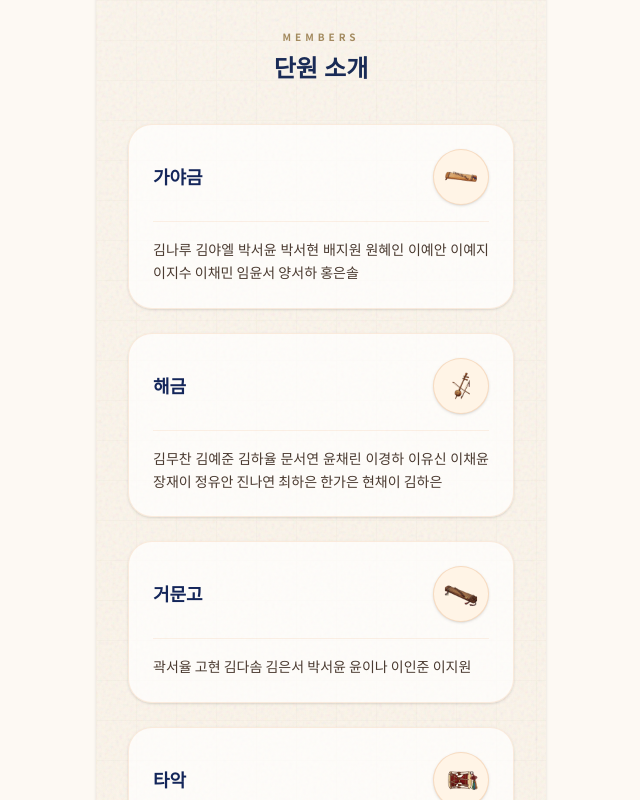
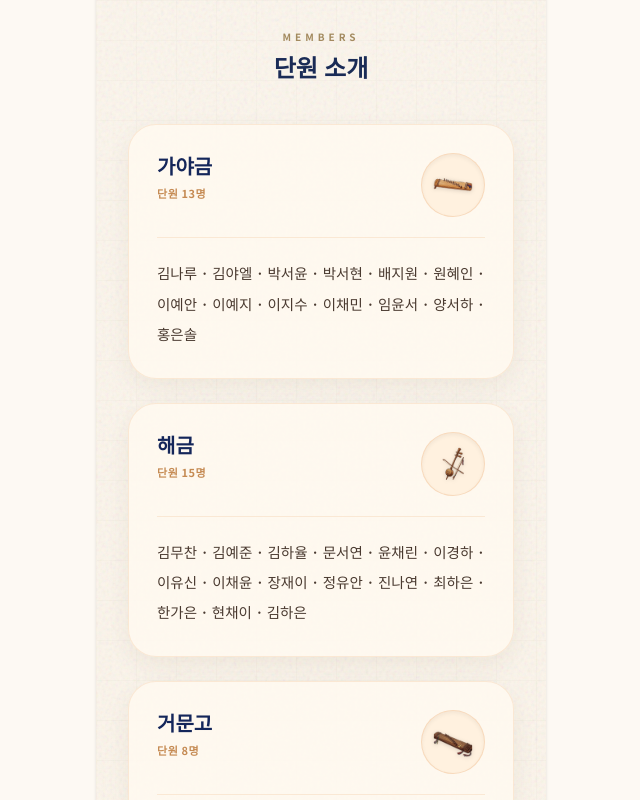
Before and after one commit to ohjin5/korean-traditional-music-invitation_2026_02, a React (Vite) app: page / in a window 1280 px wide. Shown: the part 2760-3560 px from the top of the page, without its empty margins (319-959 px from the left). Built offline with nearby package versions, Linux system fonts and the light colour scheme.

Commit message:
Add files via upload

```diff
--- a/src/App.tsx
+++ b/src/App.tsx
@@ -448,28 +448,41 @@ export default function App() {
           </div>
 
           <div className="grid gap-6">
-            {MEMBERS.map((group, idx) => (
-              <div key={idx} className="rounded-3xl bg-white/70 border border-[#E8A46B]/20 shadow-sm overflow-hidden group hover:bg-white/80 transition-all p-6">
-                <div className="flex items-center justify-between gap-4">
-                  <h4 className="text-lg font-serif font-black text-[#14265A]">{group.instrument}</h4>
-                  <div className="w-14 h-14 rounded-full bg-[#FFF4E6] border border-[#E8A46B]/30 flex items-center justify-center shrink-0 shadow-sm">
+            {MEMBERS.map((group, idx) => {
+              const memberCount = group.names.trim().split(/\s+/).length;
+              const formattedNames = group.names.trim().split(/\s+/).join(' · ');
+
+              return (
+                <div key={idx} className="rounded-[28px] bg-[#FFF9F0]/85 border border-[#E8A46B]/20 shadow-[0_8px_24px_rgba(70,45,20,0.06)] p-7 group hover:bg-[#FFF9F0] transition-all">
+                  <div className="flex items-start justify-between gap-4">
+                    <div className="space-y-1">
+                      <h4 className="text-xl font-extrabold text-[#14265A] font-serif">{group.instrument}</h4>
+                      <p className="text-[11px] font-bold text-[#C58A52] tracking-wider">
+                        {group.instrument === "특별단원" ? `특별단원 ${memberCount}명` : `단원 ${memberCount}명`}
+                      </p>
+                    </div>
+                    <div className="w-16 h-16 rounded-full bg-[#FFF1DF] border border-[#E8A46B]/30 flex items-center justify-center shrink-0 shadow-inner">
                       <img
                         src={MEMBER_ICON_MAP[group.instrument]}
                         alt={`${group.instrument} 아이콘`}
-                      className="w-10 h-10 object-contain"
+                        className="w-12 h-12 object-contain drop-shadow-sm"
                         onError={(e) => {
                           e.currentTarget.style.opacity = '0';
                         }}
                       />
                     </div>
                   </div>
-                <div className="mt-4 pt-4 border-t border-[#E8A46B]/15">
-                  <p className="text-sm leading-relaxed break-keep text-[#4A3A30] font-medium text-justify">
-                    {group.names}
+
+                  <div className="my-5 h-px bg-[#E8A46B]/20 w-full" />
+
+                  <div className="space-y-1">
+                    <p className="text-[14.5px] leading-[2.1] text-[#4A3A30] font-medium break-keep text-justify">
+                      {formattedNames}
                     </p>
                   </div>
                 </div>
-            ))}
+              );
+            })}
           </div>
         </motion.section>
 
```
Lines whose indentation alone changed are shown as unchanged.
